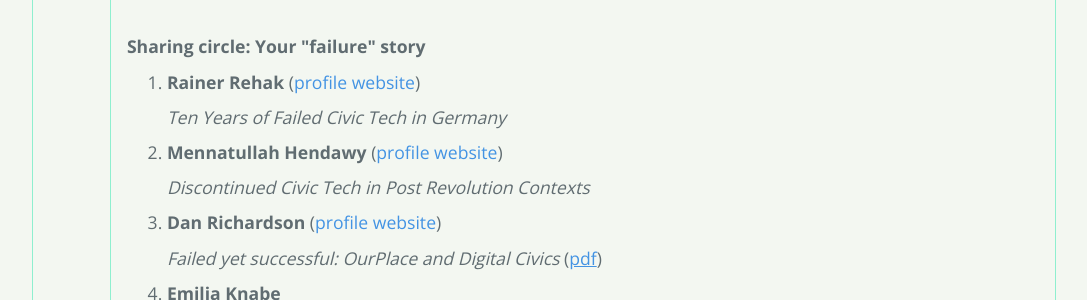
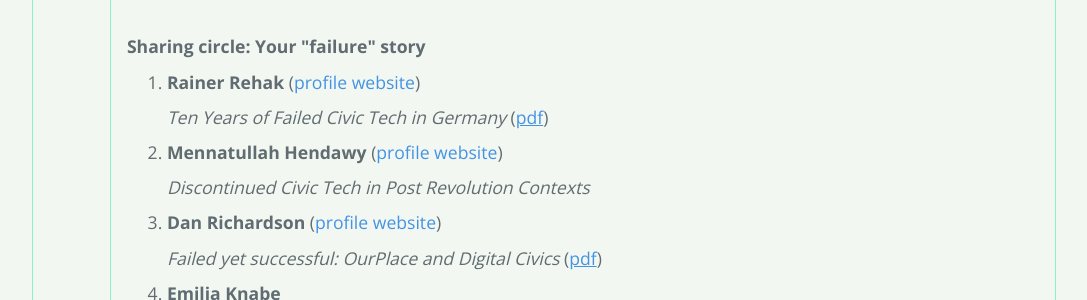
Before and after one commit to discontinued-civictech/discontinued-civictech.github.io, a Jekyll site: the page built from schedule.md, in a window 1280 px wide and 900 px high, scrolled down 1118 px. Shown: the part 155-455 px from the top of the window, without its empty margins (96-1183 px from the left). Built offline with Jekyll 4.4.1, drawn with Linux system fonts in a browser that asks for light colours; our own code applies the rules of GitHub Pages for plain Markdown files.

Commit message:
upload new file

```diff
--- a/schedule.md
+++ b/schedule.md
@@ -35,7 +35,7 @@ layout: default
             <td>10:40</td>
             <td><br /><strong>Sharing circle: Your "failure" story</strong>
                 <ol>
-                    <li><b>Rainer Rehak</b> (<a href="https://www.weizenbaum-institut.de/portrait/p/rainer-rehak/">profile website</a>)<br /><i>Ten Years of Failed Civic Tech in Germany</i></li>
+                    <li><b>Rainer Rehak</b> (<a href="https://www.weizenbaum-institut.de/en/spezialseiten/persons-details/p/rainer-rehak/">profile website</a>)<br /><i>Ten Years of Failed Civic Tech in Germany</i> (<a href="/files/abstracts/10_RainerRehak_DiscontinuedCivicTech.pdf"><u>pdf</u></a>)</li>
                     <li><b>Mennatullah Hendawy</b> (<a href="https://sites.google.com/view/mennatullah-hendawy">profile website</a>)<br /><i>Discontinued Civic Tech in Post Revolution Contexts</i></li>
                     <li><b>Dan Richardson</b> (<a href="https://danrichardson.me/">profile website</a>)<br /><i>Failed yet successful: OurPlace and Digital Civics</i> (<a href='files/abstracts/01_DanRichardson_Failed_yet_successful__OurPlace_and_Digital_Civics.pdf'><u>pdf</u></a>)</li>
                     <li><b>Emilia Knabe</b><br /><i>Accessibility of Digital Applications in Participation Processes in an Urban Context</i> (<a href="files/abstracts/08_Emilia Knabe.pdf"><u>pdf</u></a>)</li>
```
Also changed, not shown: participants.md (+1 -1 lines), 1 other file.
